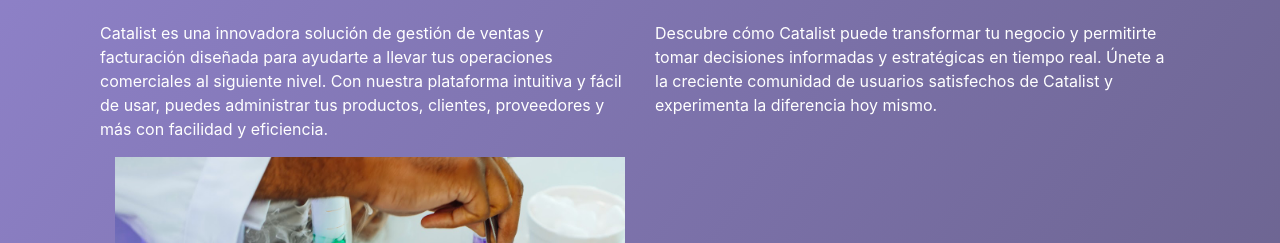
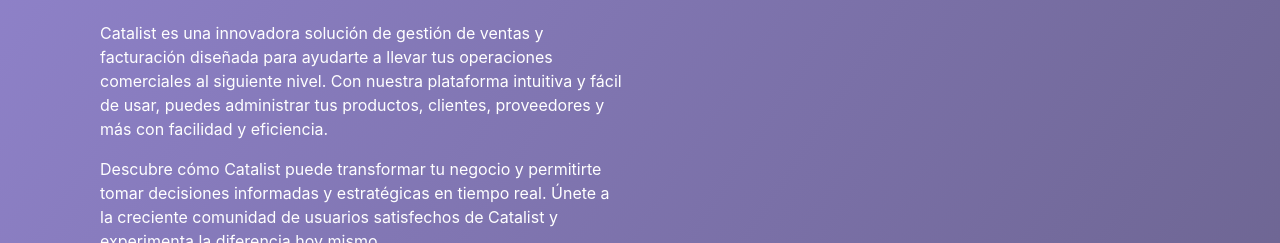
Before and after one commit to eloi-torres/Catalist, a website: page menu.html in a window 1280 px wide. Shown: the part 557-800 px from the top of the page. Drawn offline with nearby package versions, Linux system fonts and the light colour scheme.

Commit message:
Update menu.html

```diff
--- a/menu.html
+++ b/menu.html
@@ -167,14 +167,12 @@
             <h2 class="text mb-4">Introducción: </h2>
             <div class="row">
     <div class="col-md-6">
-        <div class="paragraph-column">
-            <p>Catalist es una innovadora solución de gestión de ventas y facturación diseñada para ayudarte a llevar tus operaciones comerciales al siguiente nivel. Con nuestra plataforma intuitiva y fácil de usar, puedes administrar tus productos, clientes, proveedores y más con facilidad y eficiencia.</p>
-        </div>
-    </div>
-    <div class="col-md-6">
-        <div class="paragraph-column">
-            <p>Descubre cómo Catalist puede transformar tu negocio y permitirte tomar decisiones informadas y estratégicas en tiempo real. Únete a la creciente comunidad de usuarios satisfechos de Catalist y experimenta la diferencia hoy mismo.</p>
-        </div>
+
+            <p class = leader>Catalist es una innovadora solución de gestión de ventas y facturación diseñada para ayudarte a llevar tus operaciones comerciales al siguiente nivel.
+                Con nuestra plataforma intuitiva y fácil de usar, puedes administrar tus productos, clientes, proveedores y más con facilidad y eficiencia.</p>
+
+           Descubre cómo Catalist puede transformar tu negocio y permitirte tomar decisiones informadas y estratégicas en tiempo real.
+           Únete a la creciente comunidad de usuarios satisfechos de Catalist y experimenta la diferencia hoy mismo.</p>
     </div>
 </div>
                 <div class="col-md-6 d-flex align-items-center">
```
